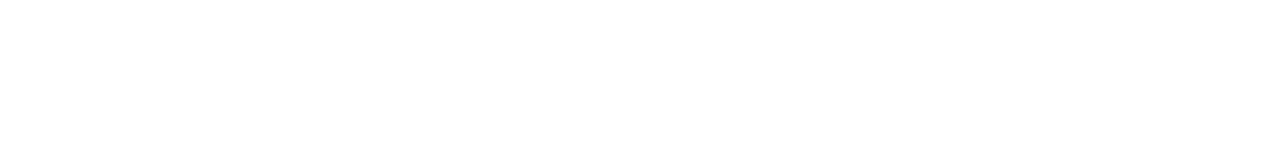
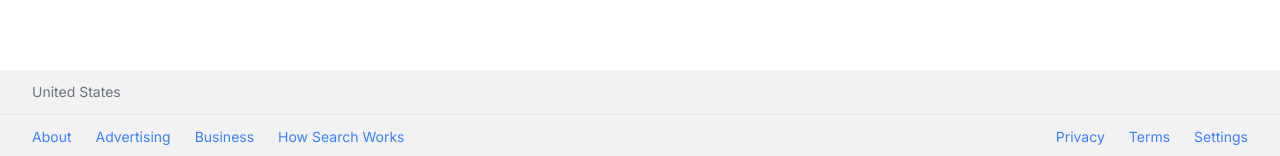
Before and after one commit to jawdat89/google, a Next.js app: page / in a window 1280 px wide. Shown: the part 641-797 px from the top of the page. Built offline with nearby package versions, Linux system fonts and the light colour scheme; no server answers.

Commit message:
Add footer

```diff
--- /dev/null
+++ b/src/app/components/CountryLookup.tsx
@@ -0,0 +1,17 @@
+"use client";
+import React, { useEffect, useState } from "react";
+
+const api_key = process.env.NEXT_PUBLIC_IP_LOOKUP_API_KEY;
+
+export default function CountryLookup() {
+  useEffect(() => {
+    fetch(`http://extreme-ip-lookup.com/json/?key=${api_key}`).then((res) => {
+      res.json().then((data) => {
+        setCountry(data.country);
+      });
+    });
+  }, []);
+
+  const [country, setCountry] = useState<string>("United States");
+  return <div>{country}</div>;
+}
--- /dev/null
+++ b/src/app/components/Footer.tsx
@@ -0,0 +1,26 @@
+import React from "react";
+import CountryLookup from "./CountryLookup";
+
+export default function Footer() {
+  return (
+    <footer className="absolute bottom-0 text-sm text-gray-500 bg-[#f2f2f2] w-full">
+      <div className="border-b px-8 py-3">
+        <CountryLookup />
+      </div>
+      <div className="flex flex-col sm:flex-row justify-between items-center px-8 py-3 space-y- sm:space-y-0">
+        <ul className="flex items-center space-x-6">
+          <li className="link">About</li>
+          <li className="link">Advertising</li>
+          <li className="link">Business</li>
+          <li className="link">How Search Works</li>
+        </ul>
+
+        <ul className="flex items-center space-x-6">
+          <li className="link">Privacy</li>
+          <li className="link">Terms</li>
+          <li className="link">Settings</li>
+        </ul>
+      </div>
+    </footer>
+  );
+}
--- a/src/app/globals.css
+++ b/src/app/globals.css
@@ -6,4 +6,8 @@
   .btn {
     @apply bg-[#f8f9fa] rounded-md text-sm text-gray-800 hover:ring-1 hover:ring-gray-200 focus:outline-none active:ring-gray-300 hover:shadow-md w-36 h-10 transition-shadow duration-300 ease-in-out;
   }
+
+  .link {
+    @apply hover:underline text-blue-500 hover:text-blue-600 cursor-pointer;
+  }
 }
--- a/src/app/layout.tsx
+++ b/src/app/layout.tsx
@@ -1,22 +1,27 @@
-import type { Metadata } from 'next'
-import { Inter } from 'next/font/google'
-import './globals.css'
+import type { Metadata } from "next";
+import { Inter } from "next/font/google";
+import "./globals.css";
+import Footer from "@/app/components/Footer";
 
-const inter = Inter({ subsets: ['latin'] })
+const inter = Inter({ subsets: ["latin"] });
 
 export const metadata: Metadata = {
-  title: 'Create Next App',
-  description: 'Generated by create next app',
-}
+  title: "Create Next App",
+  description: "Generated by create next app",
+};
 
 export default function RootLayout({
   children,
 }: {
-  children: React.ReactNode
+  children: React.ReactNode;
 }) {
   return (
     <html lang="en">
-      <body className={inter.className}>{children}</body>
+      <body className={inter.className}>
+        {children}
+        {/* Footer */}
+        <Footer />
+      </body>
     </html>
-  )
+  );
 }
```
